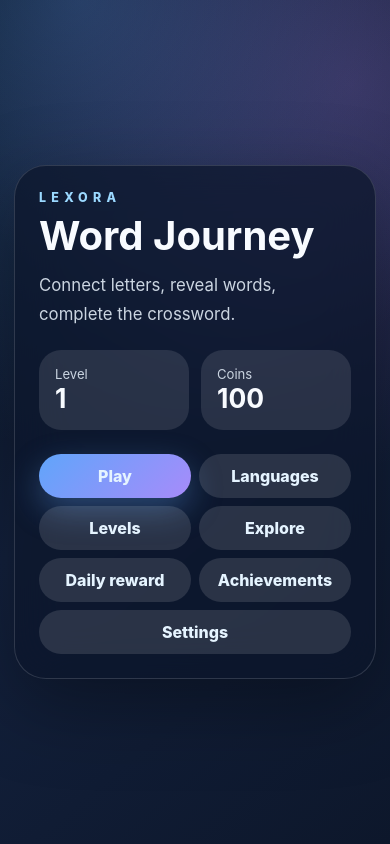
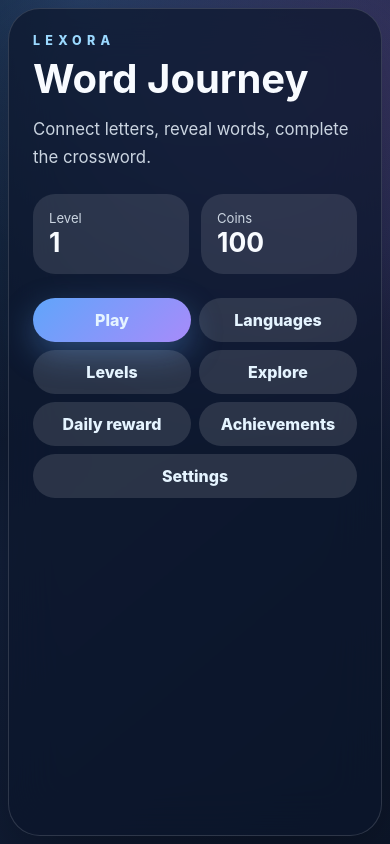
Before and after one commit to foxboxstudiodev/Lexora, a React (Vite) app: page / in a window 390 px wide. Built offline with nearby package versions, Linux system fonts and the light colour scheme.

Commit message:
Load mobile gameplay CSS from accessibility styles

```diff
--- a/src/styles/accessibility.css
+++ b/src/styles/accessibility.css
@@ -1,3 +1,5 @@
+@import './mobileGameplay.css';
+
 button:focus-visible,
 [role='button']:focus-visible {
   outline: 3px solid rgba(186, 230, 253, 0.95);
```
